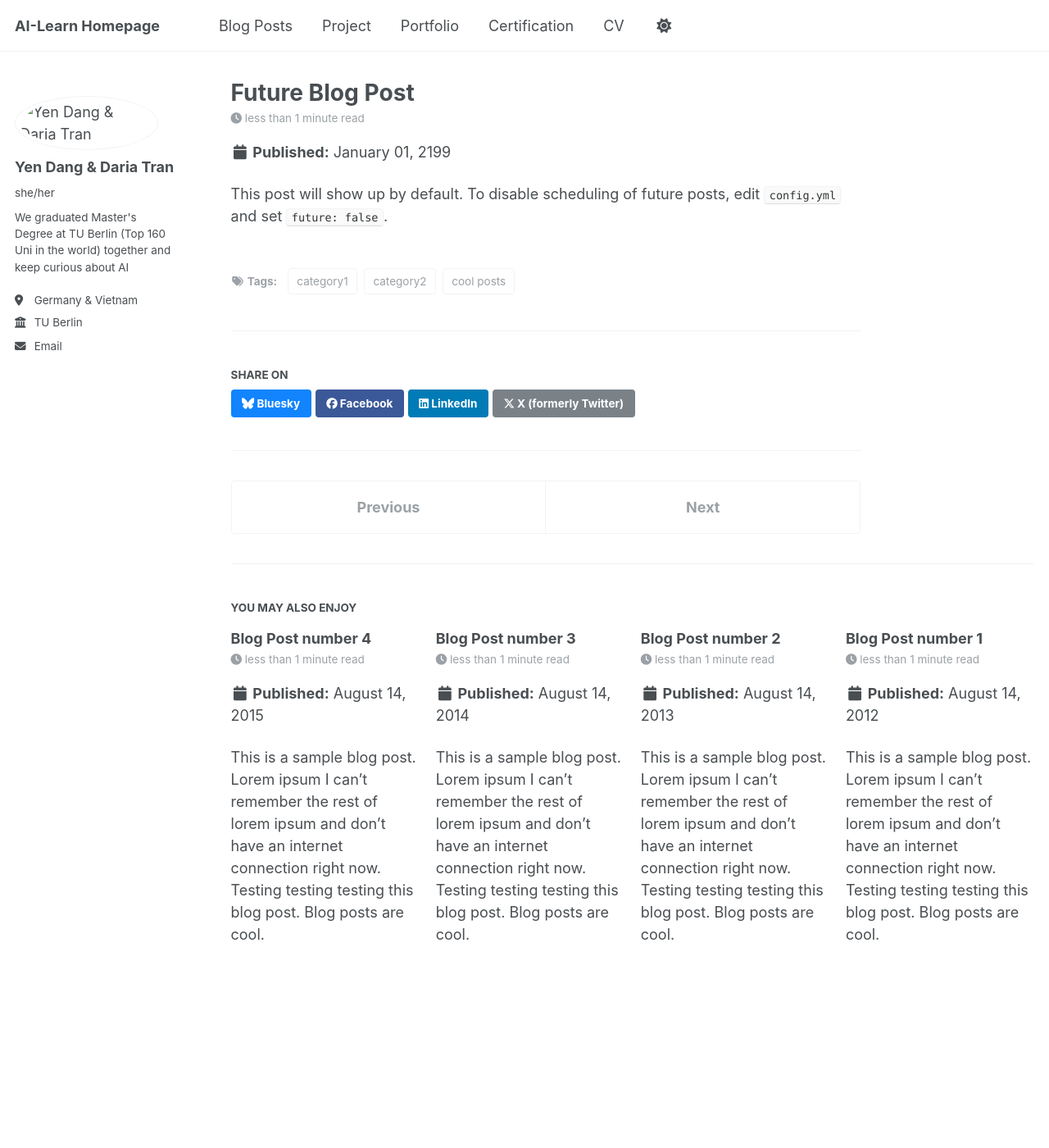
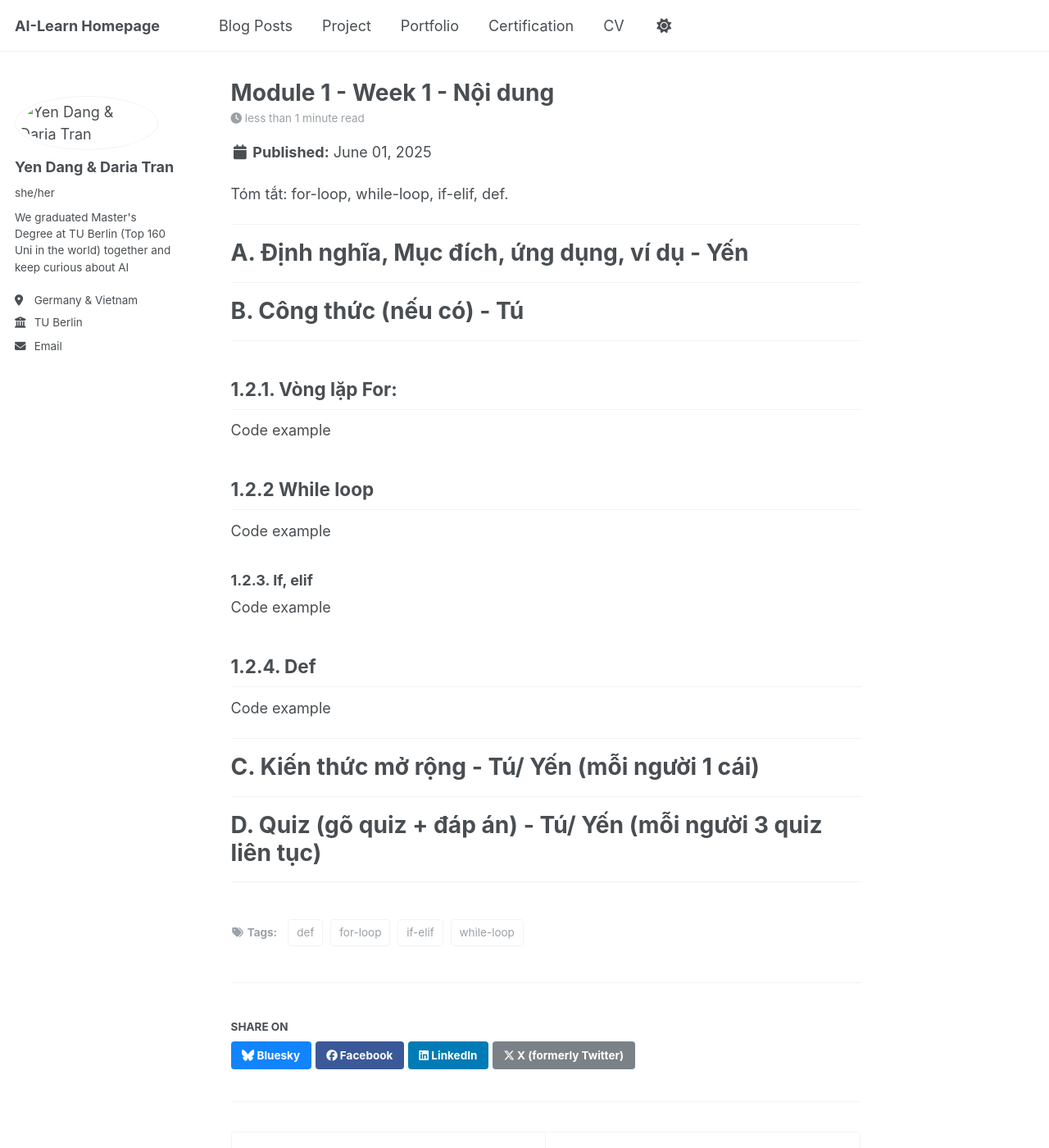
Before and after one commit to yen010390/AIO.github.io, a Jekyll site: the page built from _posts/2199-01-01-future-post.md, in a window 1280 px wide and 1400 px high. Shown: the whole window at 82% size. Built offline with Jekyll 4.4.1, drawn with Linux system fonts in a browser that asks for light colours.

Commit message:
Update 2199-01-01-future-post.md

```diff
--- a/_posts/2199-01-01-future-post.md
+++ b/_posts/2199-01-01-future-post.md
@@ -1,11 +1,48 @@
 ---
-title: 'Future Blog Post'
-date: 2199-01-01
-permalink: /posts/2012/08/blog-post-4/
+title: 'Module 1 - Week 1 -  Nội dung'
+date: 2025-06-01
+permalink: /posts/2025/06/blog-post-1/
 tags:
-  - cool posts
-  - category1
-  - category2
+  - for-loop
+  - while-loop
+  - if-elif
+  - def
 ---
 
-This post will show up by default. To disable scheduling of future posts, edit `config.yml` and set `future: false`.
+Tóm tắt: for-loop, while-loop, if-elif, def.
+
+---
+
+# A. Định nghĩa, Mục đích, ứng dụng, ví dụ - Yến
+
+---
+
+# B. Công thức (nếu có) - Tú
+
+---
+
+## 1.2.1. Vòng lặp For:
+
+Code example
+
+## 1.2.2 While loop
+
+Code example
+
+### 1.2.3. If, elif
+
+Code example
+
+## 1.2.4. Def
+
+Code example
+
+---
+
+# C. Kiến thức mở rộng - Tú/ Yến (mỗi người 1 cái)
+
+---
+
+# D. Quiz (gõ quiz + đáp án)  - Tú/ Yến (mỗi người 3 quiz liên tục)
+
+---
```
